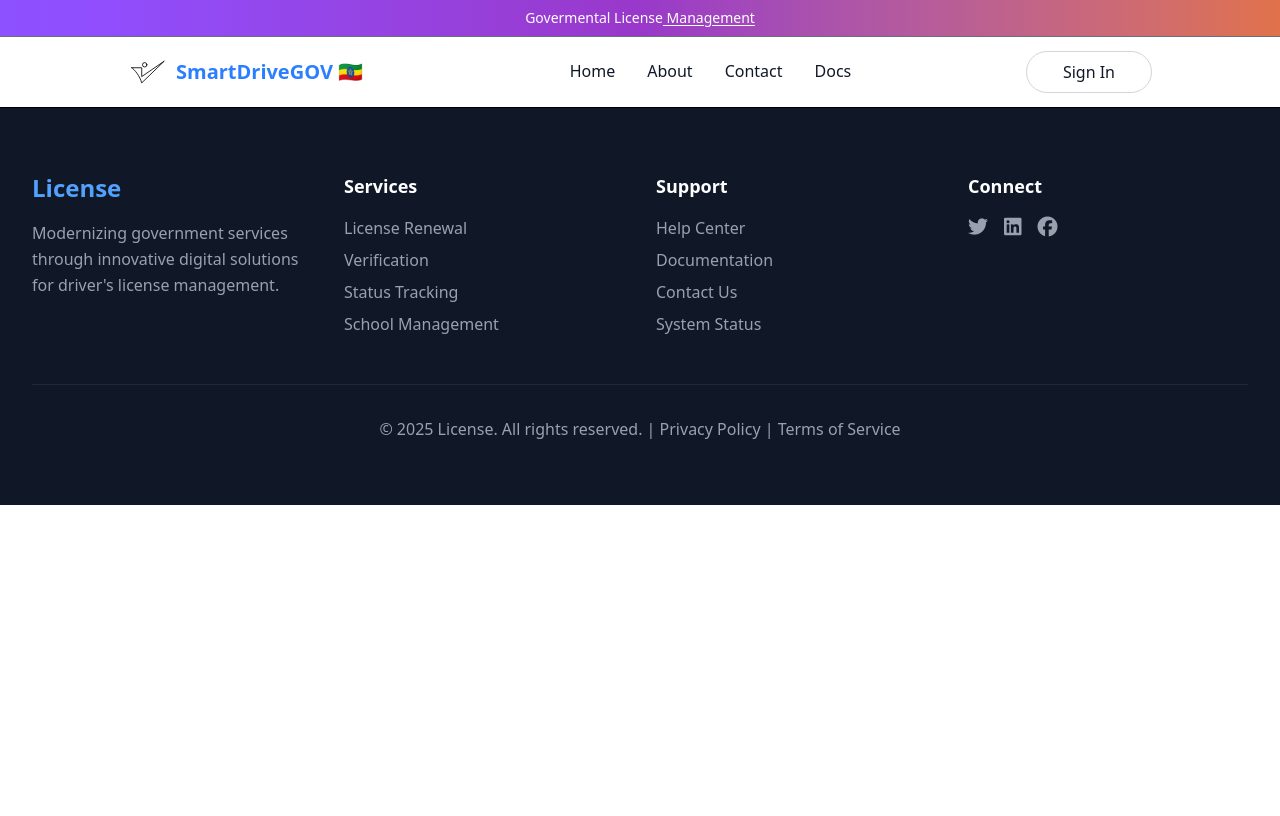
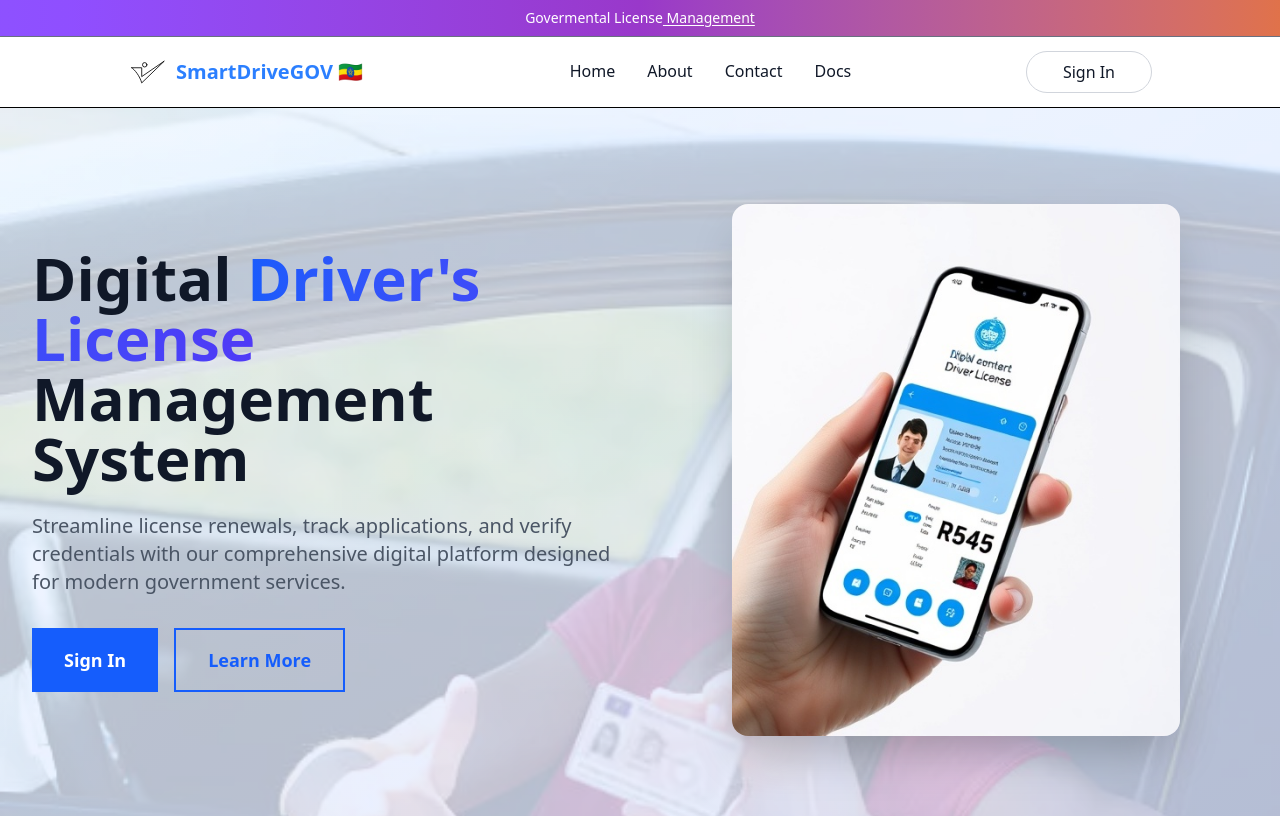
Before and after one commit to adel-kd/FaydaHackathonProject, a React (Vite) app in the folder client/: page / in a window 1280 px wide. Shown: the top 816 px of the page. Built offline with nearby package versions, Linux system fonts and the light colour scheme; the HTML template or start-up script is replaced by a standard one.

Commit message:
reout edition

```diff
--- a/client/src/App.jsx
+++ b/client/src/App.jsx
@@ -14,7 +14,7 @@
  <div className="min-h-screen bg-white">
   {location.pathname !== "/admin" && <Navbar />}
     <Routes>
-      <Route path="/home" element={<Home />} />
+      <Route path="/" element={<Home />} />
       <Route path="/signin" element={<SignIn />} />
       <Route path="/callback" element={<Callback />} />
       <Route path="/contact" element={<Contact />} />
--- a/client/src/components/Navbar.jsx
+++ b/client/src/components/Navbar.jsx
@@ -17,14 +17,14 @@
       </div>
 
       <nav className="relative h-[70px] flex items-center justify-between px-6 md:px-16 lg:px-24 xl:px-32 py-4 bg-white text-gray-900 transition-all shadow">
-        <Link to="/home" className="flex items-center">
+        <Link to="/" className="flex items-center">
           <img src={blue_logo} alt="Logo" className="w-10 h-10 mr-2" />
           <span className="text-xl font-bold text-blue-500">SmartDriveGOV 🇪🇹</span>
         </Link>
 
         <ul className="hidden md:flex items-center space-x-8 md:pl-28">
           <li className="group">
-            <Link to="/home">Home</Link>
+            <Link to="/">Home</Link>
             <div className="bg-blue-600 h-0.5 w-0 group-hover:w-full transition-all duration-300" />
           </li>
           <li className="group">
```
